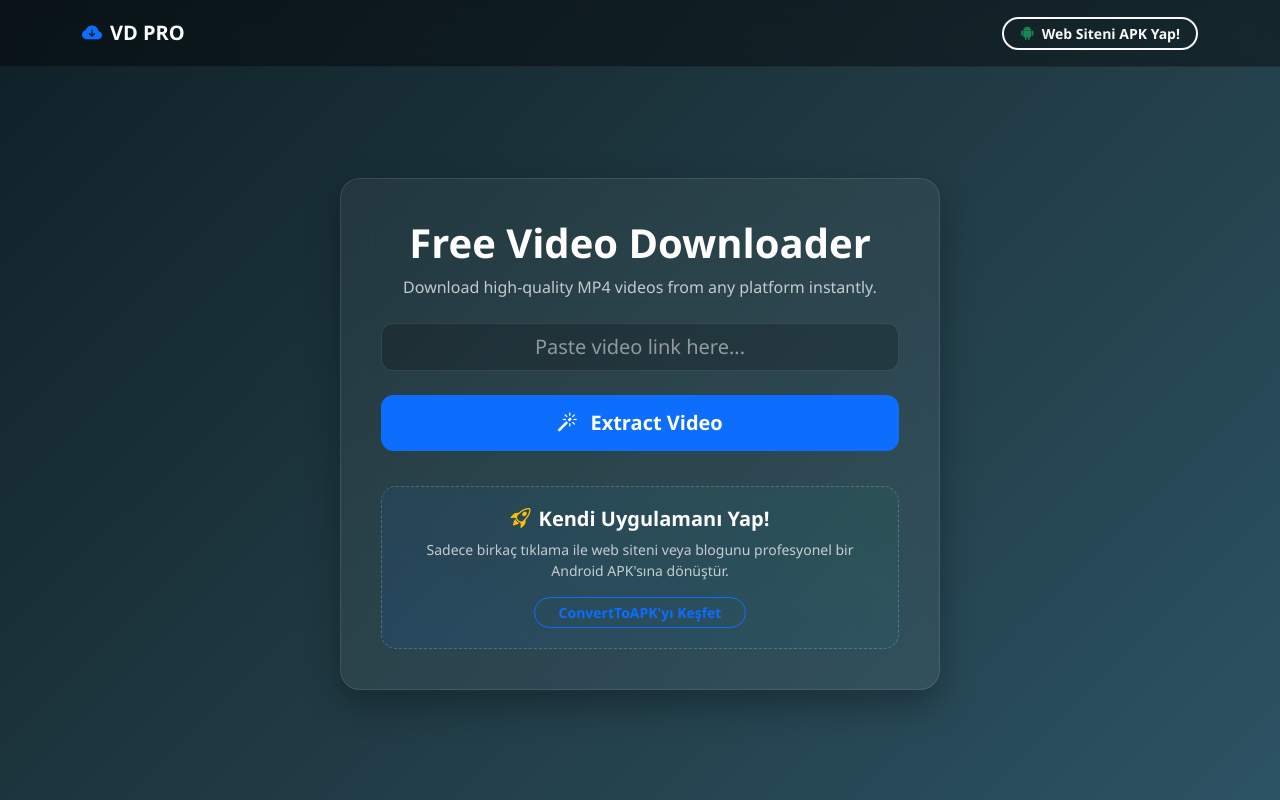
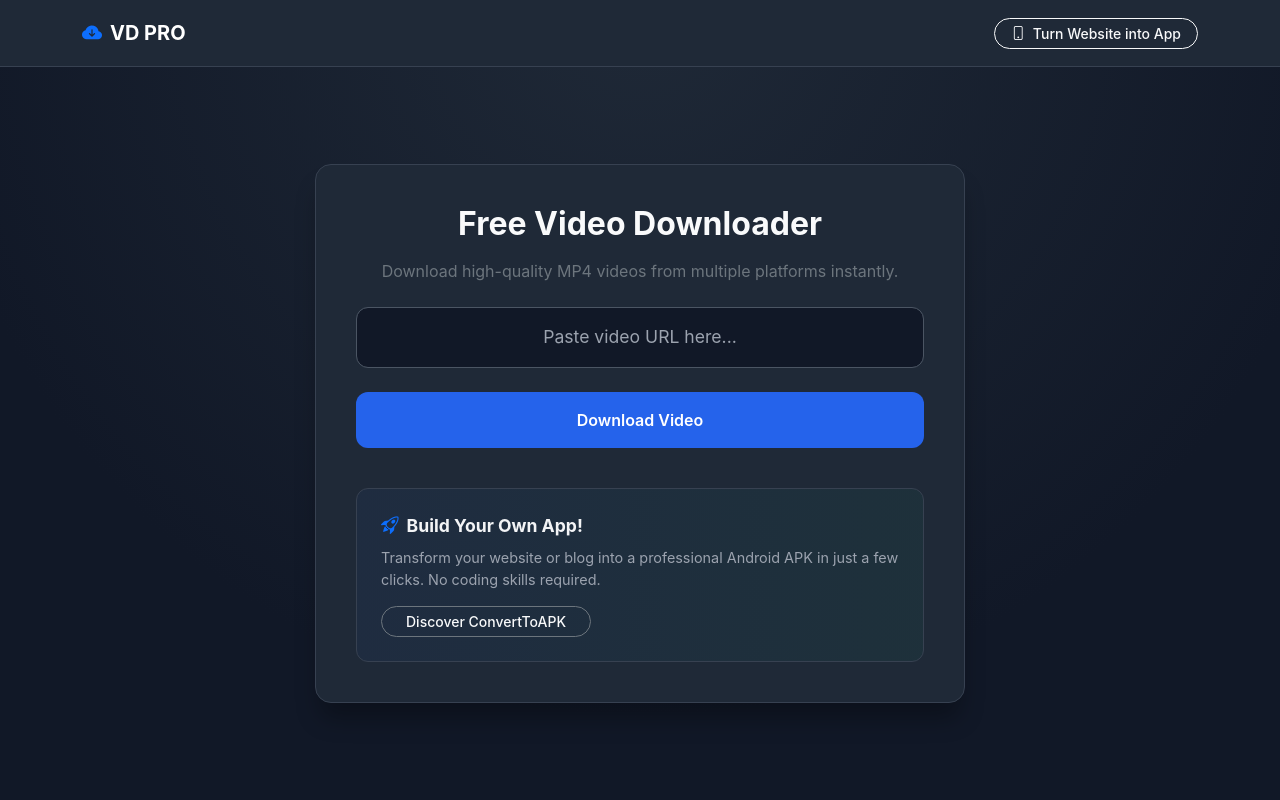
Before and after one commit to alperenklc5/server, a Flask app: page / in a window 1280 px wide. Run offline with Flask 3, Linux system fonts and the light colour scheme; some libraries are stand-ins or nearby versions.

Commit message:
Update index.html

```diff
--- a/templates/index.html
+++ b/templates/index.html
@@ -4,111 +4,157 @@
     <meta charset="UTF-8">
     <meta name="viewport" content="width=device-width, initial-scale=1.0">
 
-    <title>Free Video Downloader PRO | Download MP4 Fast & Secure</title>
-    <meta name="description" content="Free Video Downloader PRO allows you to download high-quality videos from any platform instantly. Fast, secure, and 100% free MP4 video downloader.">
-    <meta name="keywords" content="free video downloader, download video mp4, online video downloader, vk downloader, fast video download, convert to apk">
-    <meta name="author" content="ConvertToAPK">
+    <title>Free Video Downloader PRO | Fast & Secure MP4 Download</title>
+    <meta name="description" content="Download high-quality videos from any platform instantly. Fast, secure, and 100% free MP4 video downloader tool.">
+    <meta name="keywords" content="free video downloader, download video mp4, online video downloader, social media downloader, convert website to apk">
     <meta name="robots" content="index, follow">
 
     <link href="https://cdn.jsdelivr.net/npm/bootstrap@5.3.0/dist/css/bootstrap.min.css" rel="stylesheet">
     <link rel="stylesheet" href="https://cdn.jsdelivr.net/npm/bootstrap-icons@1.11.1/font/bootstrap-icons.css">
 
     <style>
-        /* Premium Koyu Tema ve Buzlu Cam (Glassmorphism) Efekti */
+        /* Profesyonel "SaaS" Koyu Teması (Yapay zeka abartılarından arındırılmış tok tasarım) */
         body {
-            background: linear-gradient(135deg, #0f2027, #203a43, #2c5364);
-            color: white;
-            font-family: 'Segoe UI', Tahoma, Geneva, Verdana, sans-serif;
+            background-color: #111827; /* Mat ve tok bir gece grisi */
+            background-image: radial-gradient(circle at top, #1f2937 0%, #111827 70%);
+            color: #f9fafb;
+            font-family: -apple-system, BlinkMacSystemFont, "Segoe UI", Roboto, Helvetica, Arial, sans-serif;
             min-height: 100vh;
             display: flex;
             flex-direction: column;
         }
-        .navbar-custom { background: rgba(0, 0, 0, 0.4); backdrop-filter: blur(10px); border-bottom: 1px solid rgba(255,255,255,0.05); }
-        .main-content { flex: 1; display: flex; align-items: center; justify-content: center; padding: 20px; }
+
+        .navbar-custom {
+            background-color: #1f2937;
+            border-bottom: 1px solid #374151;
+        }
+
+        .main-content {
+            flex: 1;
+            display: flex;
+            align-items: center;
+            justify-content: center;
+            padding: 2rem 1rem;
+        }
 
         .download-card {
-            background: rgba(255, 255, 255, 0.05);
-            backdrop-filter: blur(20px);
-            border: 1px solid rgba(255, 255, 255, 0.1);
-            border-radius: 20px;
-            box-shadow: 0 15px 35px rgba(0,0,0,0.3);
-            padding: 40px;
+            background-color: #1f2937; /* Cam efekti yerine güven veren tok bir zemin */
+            border: 1px solid #374151;
+            border-radius: 16px;
+            box-shadow: 0 20px 25px -5px rgba(0, 0, 0, 0.3);
+            padding: 2.5rem;
             width: 100%;
-            max-width: 600px;
+            max-width: 650px;
         }
 
-        .form-control { background: rgba(0,0,0,0.2); border: 1px solid rgba(255,255,255,0.1); color: white; border-radius: 12px; }
-        .form-control:focus { background: rgba(0,0,0,0.4); color: white; box-shadow: 0 0 15px rgba(13, 110, 253, 0.5); border-color: rgba(13, 110, 253, 0.5); }
-        .form-control::placeholder { color: rgba(255,255,255,0.5); }
+        .form-control {
+            background-color: #111827;
+            border: 1px solid #4b5563;
+            color: #f9fafb;
+            padding: 1rem 1.2rem;
+            border-radius: 12px;
+            font-size: 1.1rem;
+        }
 
-        .btn-extract { border-radius: 12px; font-weight: 600; padding: 12px 25px; transition: 0.3s; }
-        .btn-extract:hover { transform: translateY(-2px); box-shadow: 0 5px 15px rgba(13, 110, 253, 0.4); }
+        .form-control:focus {
+            background-color: #111827;
+            color: #f9fafb;
+            border-color: #3b82f6;
+            box-shadow: 0 0 0 4px rgba(59, 130, 246, 0.15);
+        }
 
-        #downloadLink { border-radius: 12px; font-weight: bold; transition: 0.3s; }
-        #downloadLink:hover { transform: translateY(-2px); box-shadow: 0 5px 15px rgba(25, 135, 84, 0.4); }
+        .form-control::placeholder { color: #9ca3af; }
 
-        /* Çapraz Promosyon Kutusu */
+        .btn-extract {
+            background-color: #2563eb;
+            border: none;
+            border-radius: 12px;
+            font-weight: 600;
+            padding: 1rem;
+            transition: background-color 0.2s;
+        }
+
+        .btn-extract:hover { background-color: #1d4ed8; }
+
+        #downloadLink {
+            border-radius: 12px;
+            font-weight: 600;
+            padding: 1rem;
+            background-color: #10b981;
+            border: none;
+        }
+
+        #downloadLink:hover { background-color: #059669; }
+
+        /* Çift Forvet: Yönlendirme Kutusu (Sol hizalı, profesyonel blog tarzı) */
         .cross-promo {
-            margin-top: 35px;
-            padding: 20px;
-            background: linear-gradient(45deg, rgba(13, 110, 253, 0.1), rgba(25, 135, 84, 0.1));
-            border: 1px dashed rgba(255, 255, 255, 0.2);
-            border-radius: 15px;
-            transition: 0.3s;
+            margin-top: 2.5rem;
+            padding: 1.5rem;
+            background: linear-gradient(to right, rgba(37, 99, 235, 0.05), rgba(16, 185, 129, 0.05));
+            border: 1px solid #374151;
+            border-radius: 12px;
+            text-align: left;
         }
-        .cross-promo:hover { border-color: rgba(13, 110, 253, 0.6); background: rgba(0,0,0,0.2); }
+
+        .cross-promo-title { font-size: 1.1rem; font-weight: 700; color: #f3f4f6; margin-bottom: 0.5rem; }
+        .cross-promo-text { font-size: 0.9rem; color: #9ca3af; margin-bottom: 1rem; line-height: 1.5; }
     </style>
 </head>
 <body>
 
     <nav class="navbar navbar-custom w-100 p-3">
         <div class="container d-flex justify-content-between align-items-center">
-            <span class="navbar-brand text-white fw-bold mb-0 h4">
+            <span class="navbar-brand text-white fw-bold mb-0 h5">
                 <i class="bi bi-cloud-arrow-down-fill text-primary me-2"></i>VD PRO
             </span>
-            <a href="https://converttoapk.com" target="_blank" class="btn btn-outline-light btn-sm rounded-pill px-3 fw-bold border-2">
-                <i class="bi bi-android2 text-success me-1"></i> Web Siteni APK Yap!
+            <a href="https://converttoapk.com" target="_blank" class="btn btn-outline-light btn-sm rounded-pill px-3 fw-medium">
+                <i class="bi bi-phone me-1"></i> Turn Website into App
             </a>
         </div>
     </nav>
 
     <div class="main-content">
         <div class="download-card text-center">
-            <h1 class="mb-2 fw-bold">Free Video Downloader</h1>
-            <p class="text-light mb-4 opacity-75">Download high-quality MP4 videos from any platform instantly.</p>
+            <h1 class="mb-3 fw-bold fs-2">Free Video Downloader</h1>
+            <p class="text-secondary mb-4">Download high-quality MP4 videos from multiple platforms instantly.</p>
 
             <form id="downloadForm">
                 <div class="mb-4">
-                    <input type="url" id="urlInput" class="form-control form-control-lg text-center" placeholder="Paste video link here..." required>
+                    <input type="url" id="urlInput" class="form-control text-center" placeholder="Paste video URL here..." required>
                 </div>
-                <button type="submit" id="fetchBtn" class="btn btn-primary btn-lg w-100 btn-extract">
-                    <i class="bi bi-magic me-2"></i> Extract Video
+                <button type="submit" id="fetchBtn" class="btn btn-primary w-100 btn-extract text-white">
+                    Download Video
                 </button>
             </form>
 
-            <div id="status" class="mt-4 fw-bold" style="display: none;"></div>
+            <div id="status" class="mt-4 fw-medium" style="display: none;"></div>
 
             <div id="previewCard" class="mt-4" style="display: none;">
-                <div class="p-3 bg-dark rounded-3 border border-secondary mb-3 shadow-sm">
-                    <h6 id="videoTitle" class="text-light mb-0 text-truncate">Video Hazır!</h6>
+                <div class="p-3 bg-dark rounded-3 border border-secondary mb-3 text-start">
+                    <span class="badge bg-primary mb-2">Ready</span>
+                    <h6 id="videoTitle" class="text-light mb-0 text-truncate">Video Title</h6>
                 </div>
-                <a id="downloadLink" href="javascript:void(0)" target="_blank" class="btn btn-success btn-lg w-100 shadow">
-                    <i class="bi bi-download me-2"></i> Download (MP4)
+                <a id="downloadLink" href="javascript:void(0)" target="_blank" class="btn btn-success w-100 text-white shadow-sm">
+                    <i class="bi bi-download me-2"></i> Save File (MP4)
                 </a>
             </div>
 
             <div class="cross-promo">
-                <h5 class="fw-bold mb-2"><i class="bi bi-rocket-takeoff text-warning me-2"></i>Kendi Uygulamanı Yap!</h5>
-                <p class="small text-light opacity-75 mb-3">Sadece birkaç tıklama ile web siteni veya blogunu profesyonel bir Android APK'sına dönüştür.</p>
-                <a href="https://converttoapk.com" target="_blank" class="btn btn-outline-primary btn-sm rounded-pill px-4 fw-bold">ConvertToAPK'yı Keşfet</a>
+                <div class="cross-promo-title">
+                    <i class="bi bi-rocket-takeoff text-primary me-2"></i>Build Your Own App!
+                </div>
+                <div class="cross-promo-text">
+                    Transform your website or blog into a professional Android APK in just a few clicks. No coding skills required.
+                </div>
+                <a href="https://converttoapk.com" target="_blank" class="btn btn-outline-secondary border-secondary text-light btn-sm rounded-pill px-4 fw-medium">
+                    Discover ConvertToAPK
+                </a>
             </div>
         </div>
     </div>
 
     <script>
     document.addEventListener('DOMContentLoaded', () => {
-        console.log("SİSTEM GÜNCEL: SEO & Premium Tasarım devrede!");
-
         const downloadForm = document.getElementById('downloadForm');
 
         if (downloadForm) {
@@ -121,10 +167,10 @@
                 const previewCard = document.getElementById('previewCard');
                 const downloadLink = document.getElementById('downloadLink');
 
-                // UI Hazırlığı
+                // UI Loading State
                 status.style.display = 'block';
-                status.style.color = '#0dcaf0'; // Açık mavi (Koyu temada iyi görünür)
-                status.innerHTML = '<div class="spinner-border spinner-border-sm me-2"></div> Extracting video...';
+                status.style.color = '#60a5fa';
+                status.innerHTML = '<div class="spinner-border spinner-border-sm me-2"></div> Processing video...';
                 fetchBtn.disabled = true;
                 previewCard.style.display = 'none';
 
@@ -148,11 +194,11 @@
 
                         previewCard.style.display = 'block';
                     } else {
-                        status.style.color = '#ff6b6b'; // Açık kırmızı
-                        status.innerHTML = '<i class="bi bi-x-circle me-1"></i> Error: ' + data.message;
+                        status.style.color = '#f87171';
+                        status.innerHTML = '<i class="bi bi-exclamation-triangle-fill me-1"></i> Error: ' + data.message;
                     }
                 } catch (error) {
-                    status.style.color = '#ff6b6b';
+                    status.style.color = '#f87171';
                     status.innerHTML = 'Connection failed! Please try again.';
                 } finally {
                     fetchBtn.disabled = false;
```
